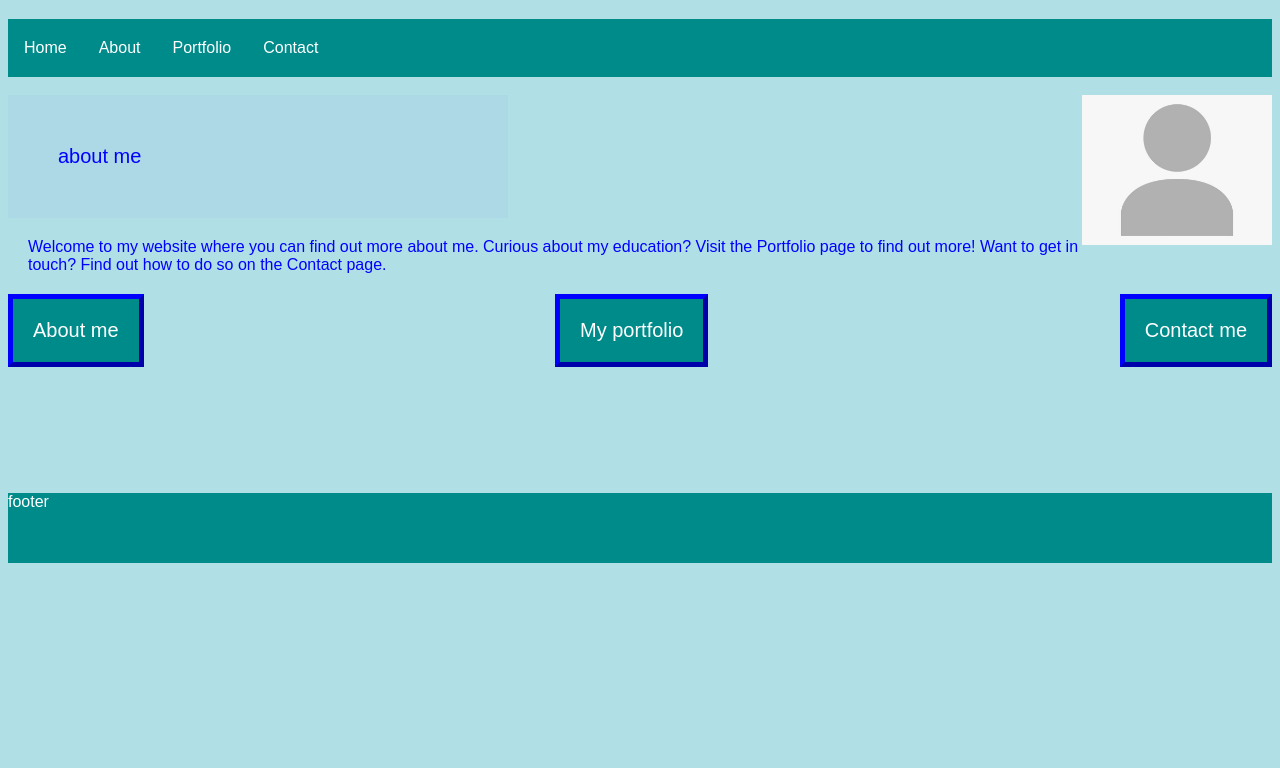
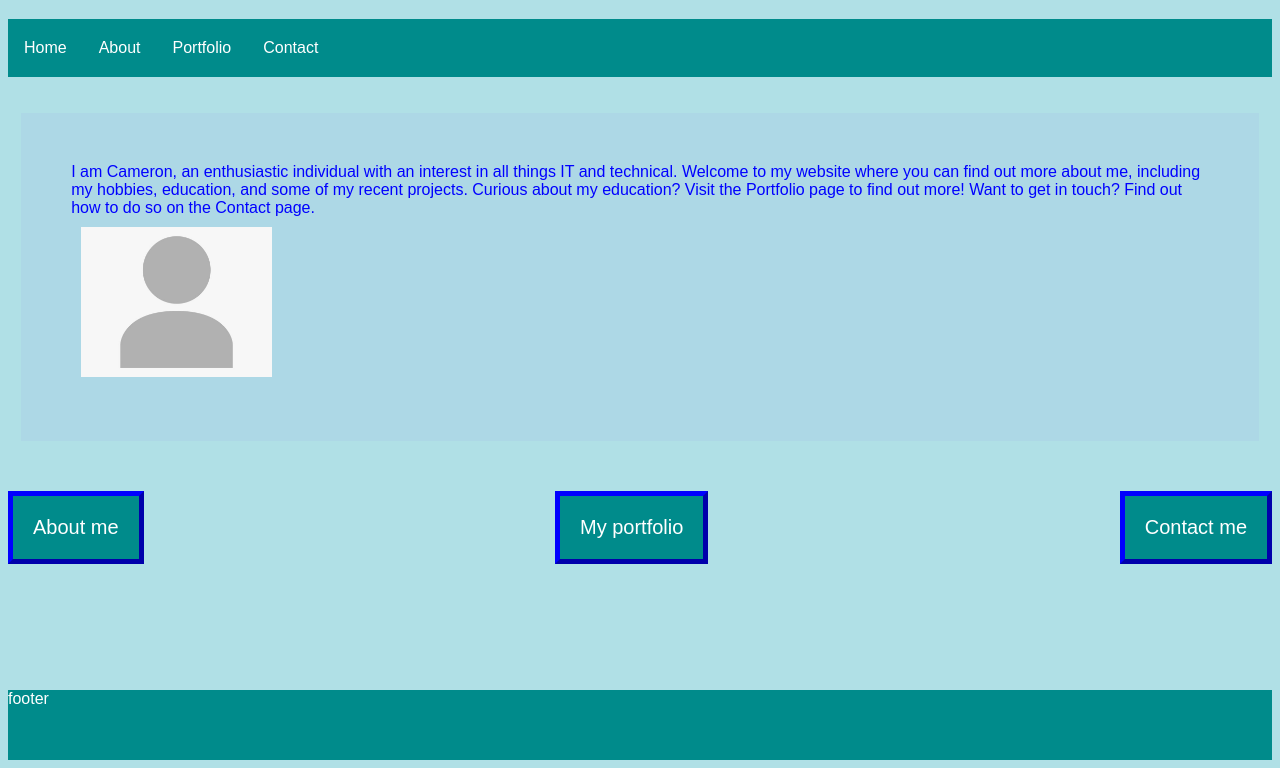
Before and after one commit to Cameronb09/website, a plain HTML site: page home.html in a window 1280 px wide. Shown: the part 61-829 px from the top of the page. Before the commit the page ends 800 px from the top, so only its background shows below. Drawn offline with Linux system fonts and the light colour scheme.

Commit message:
Add files via upload

```diff
--- a/css.css
+++ b/css.css
@@ -55,7 +55,7 @@ flex:1;
 
  .summary {
     width: 350px;
-    height: 450px;
+    height: auto;
     color:blue;
     background-color:lightblue;
     padding:20px;
@@ -114,12 +114,13 @@ flex:1;
     .links {
         justify-content: space-between;
         display: flex;
+        padding-top:50px;
     }
 
 .container{
 	display:grid;
 	grid-template-columns: auto auto auto;
-	grid-template-rows: 500px 70px 70px;
+	grid-template-rows: 500px 50px 50px;
 	height: 100%;
 	background-color: darkcyan;
 	color:blue;
--- a/home.html
+++ b/home.html
@@ -19,16 +19,15 @@
         <li><a class="navb" href="contact.html">Contact</a></li>
     </ul>
 <br>
-    <img src="assets/profile.jpg" style="length:250px; height:150px; float:right; ">
+<br>
 
-    <div style="width: 400px; font-size:20px; color:blue; background-color:lightblue; padding:50px;">about me
-
+    <div style="width: 90%;  color:blue; background-color:lightblue; padding:50px; margin:auto;">I am Cameron, an enthusiastic individual with an interest in all things IT and technical. Welcome to my website where you can find out more about me, including my hobbies,
+        education, and some of my recent projects. Curious about my education? Visit the Portfolio page to find out more! Want to get in touch? Find out how to do so on the Contact page.
+<br>
+        <img src="assets/profile.jpg" style="length:250px; height:150px; padding: 10px; ">
+<br>
     </div>
 
-    <div style="padding:20px;">
-    Welcome to my website where you can find out more about me. Curious about my education? Visit the Portfolio page to find out more! Want to get in touch? Find out how to do so on the Contact page.
-
-    </div>
 
     <div class="links">
         <a href="about.html"> <button type="button" class="click">About me</button></a>
```
Also changed, not shown: contact.html (+1 -1 lines).
